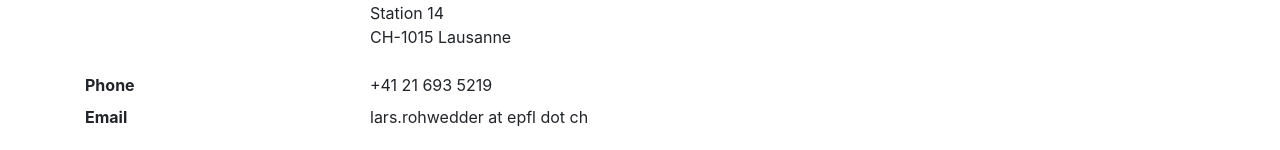
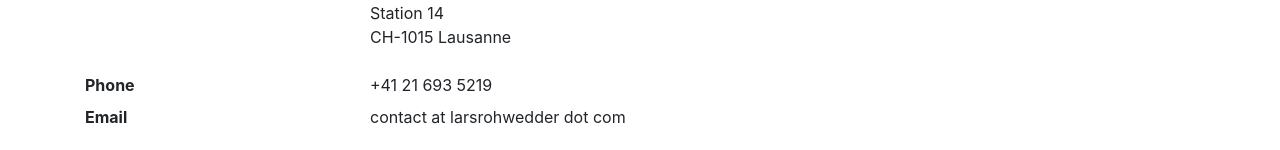
Before and after one commit to larsrohwedder/larsrohwedder.github.io, a Jekyll site: the page built from index.html, in a window 1280 px wide and 900 px high, scrolled down 1637 px. Shown: the part 747-897 px from the top of the window. Built offline with Jekyll 4.4.1, drawn with Linux system fonts in a browser that asks for light colours.

Commit message:
Update _config.yml

```diff
--- a/_config.yml
+++ b/_config.yml
@@ -3,7 +3,7 @@
 title: "Lars Rohwedder" # the name of your site, e.g. ACME Corp.
 google-scholar: "https://scholar.google.de/citations?hl=en&user=CPVBn8AAAAAJ"
 dblp: "https://dblp.org/pers/r/Rohwedder:Lars.html"
-email: "lars.rohwedder at epfl dot ch"
+email: "contact at larsrohwedder dot com"
 phone: "+41 21 693 5219"
 address: >
   EPFL </br>
```
